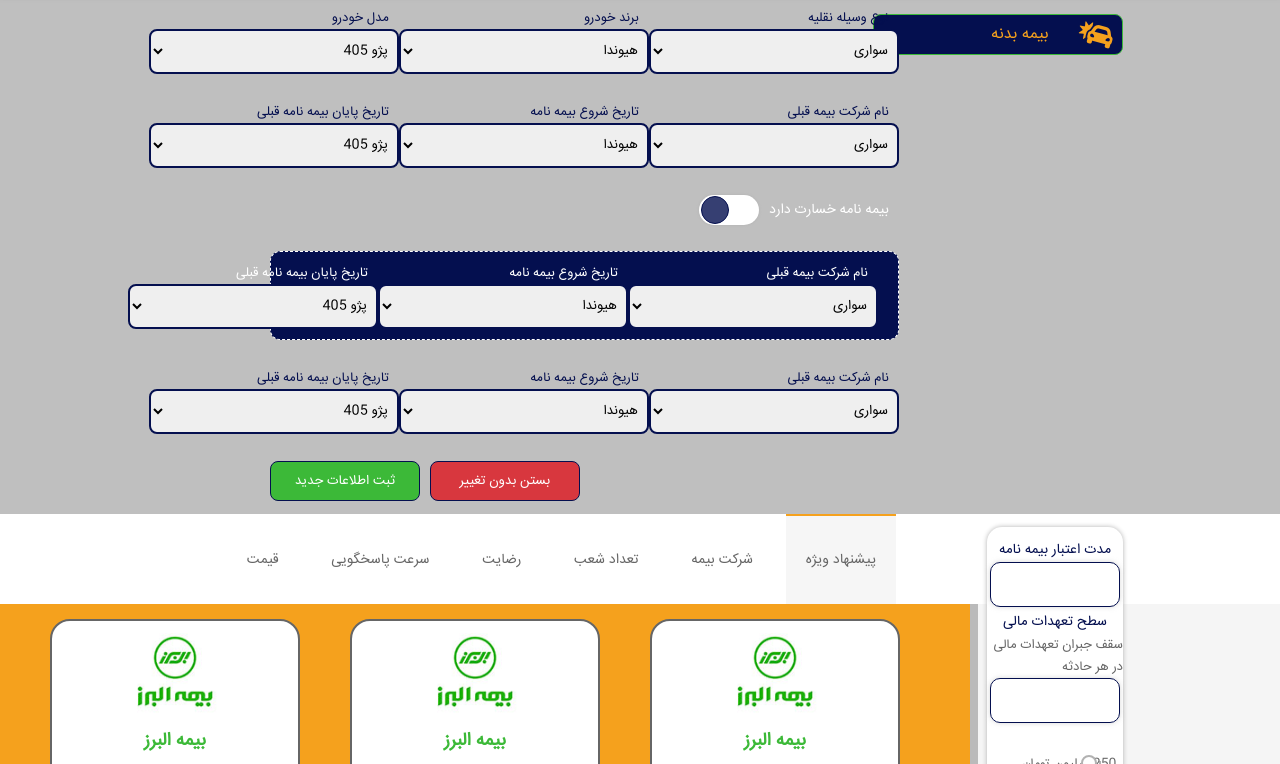
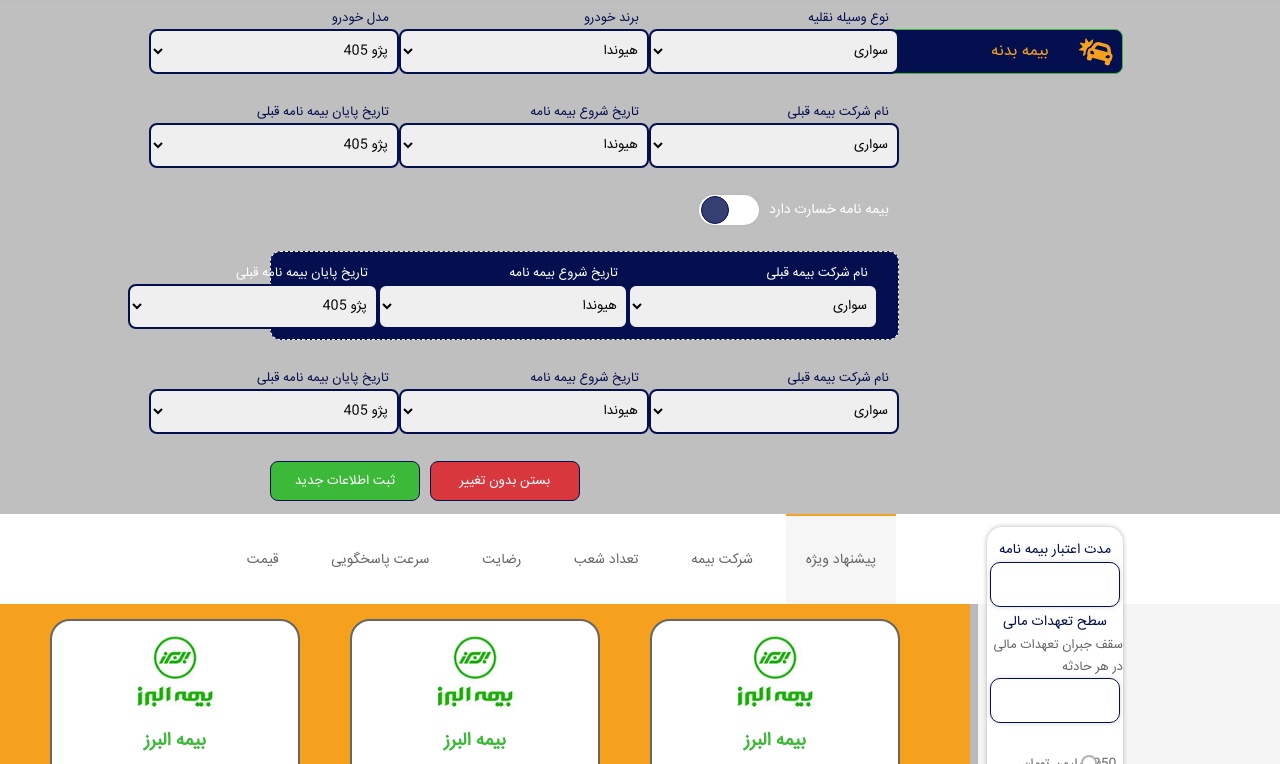
Before and after one commit to faezehbagheri/BimehMan, a website: page result.html in a window 1280 px wide. Shown: the part 86-850 px from the top of the page. Drawn offline with Linux system fonts and the light colour scheme.

Commit message:
some changes

```diff
--- a/sass/components/_bime.scss
+++ b/sass/components/_bime.scss
@@ -11,11 +11,11 @@
     a,
     a:link,
     a:visited{
-        padding: 6px 1rem;
+        padding: 8px 1rem;
         width: 25rem;
         text-decoration: none;
         background-color: $blue;
-        margin: 2rem;
+        margin: 3.5rem 2rem;
         font-size: 1.6rem;
         color: $orange;
         border: 1.5px solid $green;
```
Also changed, not shown: assets/css/style.css.
